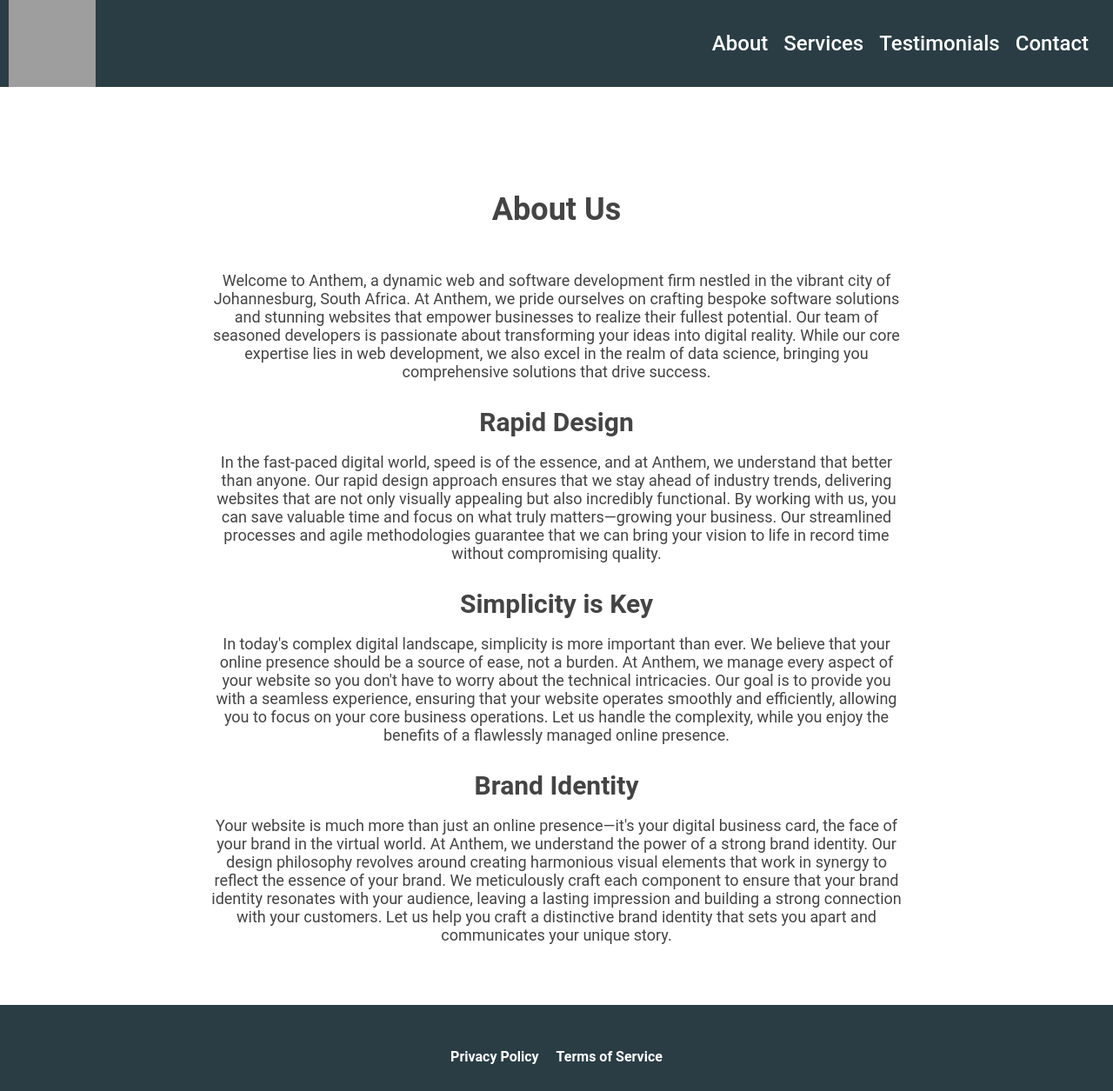
After one commit to stuart-kieser/anthemdigital, a Flask app: page /about in a window 1280 px wide. The commit adds this page. Shown: the whole page at 87% size. Run offline with Flask 3, Linux system fonts and the light colour scheme; some libraries are stand-ins or nearby versions; grey boxes are pictures that could not be loaded.

Commit message:
big commit

```diff
--- a/server/static/styles/styles.css
+++ b/server/static/styles/styles.css
@@ -8,10 +8,21 @@
     color: #444444;
 }
 
+.nav-container {
+    max-width: 1400px;
+    margin: 0 auto;
+    padding: 10px;
+}
+
 .container {
     max-width: 1400px;
     margin: 0 auto;
     padding: 10px;
+    margin-top: 20px;
+}
+
+.container h2 {
+    padding-bottom: 30px;
 }
 
 header {
@@ -127,6 +138,11 @@
     margin-bottom: 20px;
 }
 
+#about h3 {
+    font-size: 30px;
+    margin-bottom: 18px;
+}
+
 #about p {
     font-size: 18px;
     max-width: 800px;
@@ -142,6 +158,17 @@
 #services h2 {
     font-size: 36px;
     margin-bottom: 20px;
+}
+
+#services h3 {
+    font-size: 30px;
+    margin-bottom: 18px;
+}
+
+.services-list {
+    list-style: none;
+    margin: 40px 0 40px 0;
+    justify-content: center;
 }
 
 .service {
--- /dev/null
+++ b/server/templates/about.html
@@ -0,0 +1,51 @@
+{% extends 'base.html'%}
+{% block content %}
+
+<body>
+    <section id="about">
+        <div class="container">
+            <h2>About Us</h2>
+            <p>
+                Welcome to Anthem, a dynamic web and software development firm nestled in the vibrant city of
+                Johannesburg, South Africa. At Anthem, we pride ourselves on crafting bespoke software solutions and
+                stunning websites that empower businesses to realize their fullest potential. Our team of seasoned
+                developers is passionate about transforming your ideas into digital reality. While our core expertise
+                lies in web development, we also excel in the realm of data science, bringing you comprehensive
+                solutions that drive success.
+            </p>
+
+            <h3>Rapid Design</h3>
+            <p>
+                In the fast-paced digital world, speed is of the essence, and at Anthem, we understand that better than
+                anyone. Our rapid design approach ensures that we stay ahead of industry trends, delivering websites
+                that are not only visually appealing but also incredibly functional. By working with us, you can save
+                valuable time and focus on what truly matters—growing your business. Our streamlined processes and agile
+                methodologies guarantee that we can bring your vision to life in record time without compromising
+                quality.
+            </p>
+
+            <h3>Simplicity is Key</h3>
+            <p>
+                In today's complex digital landscape, simplicity is more important than ever. We believe that your
+                online presence should be a source of ease, not a burden. At Anthem, we manage every aspect of your
+                website so you don't have to worry about the technical intricacies. Our goal is to provide you with a
+                seamless experience, ensuring that your website operates smoothly and efficiently, allowing you to focus
+                on your core business operations. Let us handle the complexity, while you enjoy the benefits of a
+                flawlessly managed online presence.
+            </p>
+
+            <h3>Brand Identity</h3>
+            <p>
+                Your website is much more than just an online presence—it's your digital business card, the face of your
+                brand in the virtual world. At Anthem, we understand the power of a strong brand identity. Our design
+                philosophy revolves around creating harmonious visual elements that work in synergy to reflect the
+                essence of your brand. We meticulously craft each component to ensure that your brand identity resonates
+                with your audience, leaving a lasting impression and building a strong connection with your customers.
+                Let us help you craft a distinctive brand identity that sets you apart and communicates your unique
+                story.
+            </p>
+
+        </div>
+    </section>
+</body>
+{% endblock %}
--- a/server/templates/base.html
+++ b/server/templates/base.html
@@ -11,17 +11,17 @@
     <script src="https://unpkg.com/htmx.org/dist/ext/multi-swap.js"></script>
 </head>
 <header>
-    <div class="container">
+    <div class="nav-container">
         <nav>
             <div class="logo">
                 <a href="/"> <img src='./static/images/AnthemLogoWHITE.png' alt="User Image" class="logo-image"></a>
             </div>
             <ul class="nav-list">
-                <li><a href="#about">About</a></li>
-                <li><a href="#services">Services</a></li>
-                <li><a href="#testimonials">Testimonials</a></li>
+                <li><a href="/about">About</a></li>
+                <li><a href="/services">Services</a></li>
+                <li><a href="/testimonials">Testimonials</a></li>
                 <!-- <li><a href="#products">Products</a></li> -->
-                <li><a href="#contact">Contact</a></li>
+                <li><a href="/contact-us">Contact</a></li>
 
             </ul>
         </nav>
--- a/server/templates/home.html
+++ b/server/templates/home.html
@@ -13,8 +13,9 @@
     <section id="about">
         <div class="container">
             <h2>About Us</h2>
-            <p>At Anthem, we specialize in crafting bespoke software that empowers businesses to reach their full
-                potential. With a team of experienced developers, we bring innovative ideas to life.</p>
+            <p>At Anthem, we specialize in crafting bespoke software and websites that empower businesses to reach their
+                full
+                potential. With a team of experienced developers, we bring help bring your ideas to life. </p>
         </div>
     </section>
 
--- a/server/views.py
+++ b/server/views.py
@@ -32,3 +32,23 @@
 @views.route("/privacy-policy")
 def pp():
     return render_template("privacy-policy.html")
+
+
+@views.route("/about")
+def about():
+    return render_template("about.html")
+
+
+@views.route("/contact-us")
+def contact():
+    return render_template("contact.html")
+
+
+@views.route("/services")
+def services():
+    return render_template("services.html")
+
+
+@views.route("/testimonials")
+def testomonials():
+    return render_template("testomonials.html")
```
Also changed, not shown: server/templates/contact.html (added, +18 -0 lines), server/templates/services.html (added, +48 -0 lines), server/templates/testomonials.html (added, +25 -0 lines).
